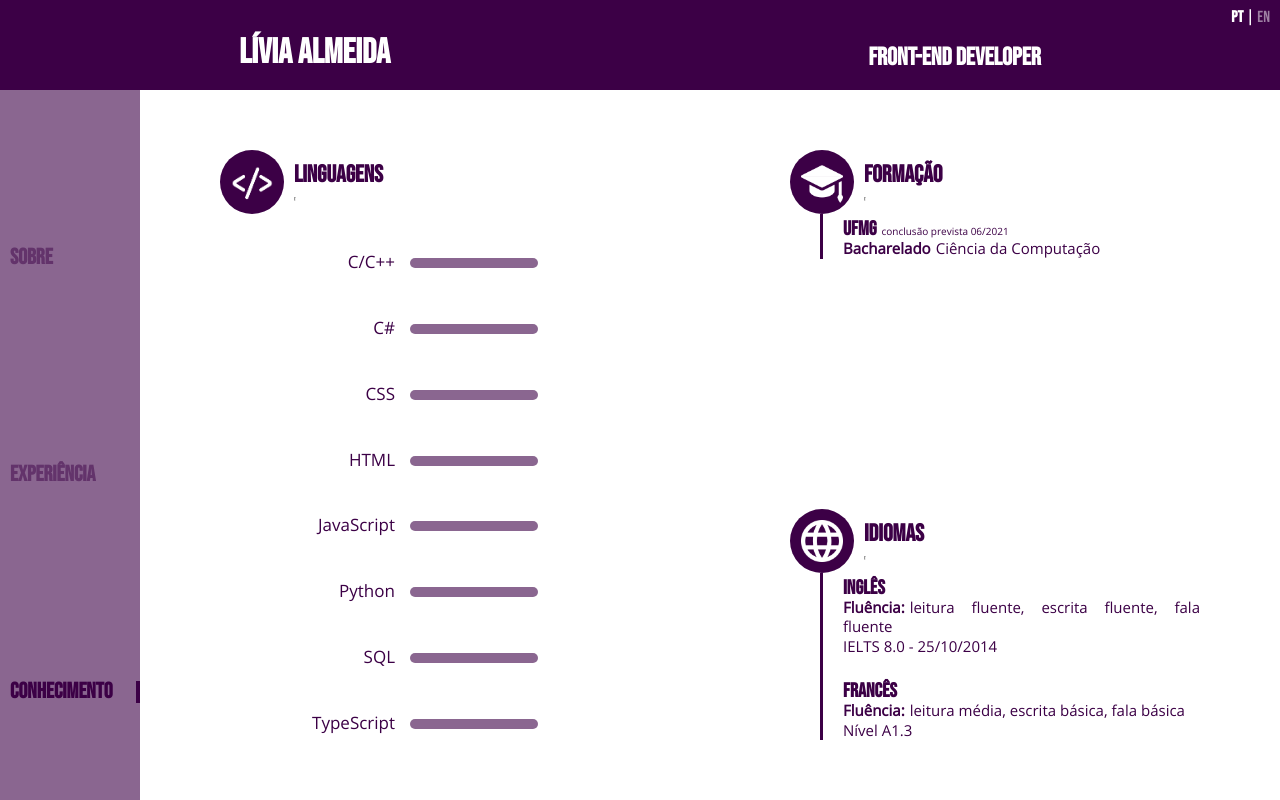
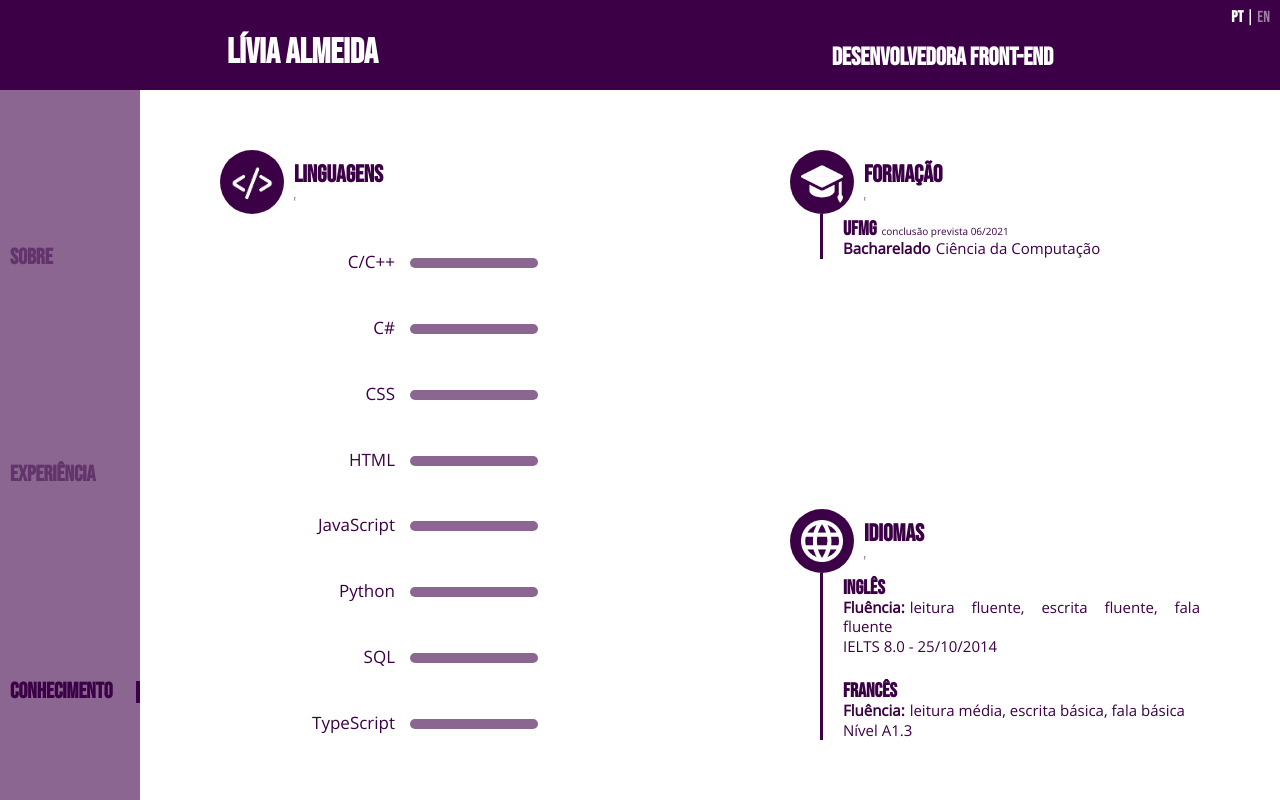
Before and after one commit to liviaalmeida/liviaalmeida.me, a Vue app: page /#/knowledge in a window 1280 px wide. Built offline with nearby package versions, Linux system fonts and the light colour scheme.

Commit message:
Translate position

```diff
--- a/src/App.vue
+++ b/src/App.vue
@@ -3,7 +3,7 @@
     <header>
       <Locale class="locale" />
       <h1>Lívia Almeida</h1>
-      <h2>Front-end Developer</h2>
+      <h2>{{$t('title.position')}}</h2>
     </header>
     <div class="desktop">
       <nav id="nav">
```
